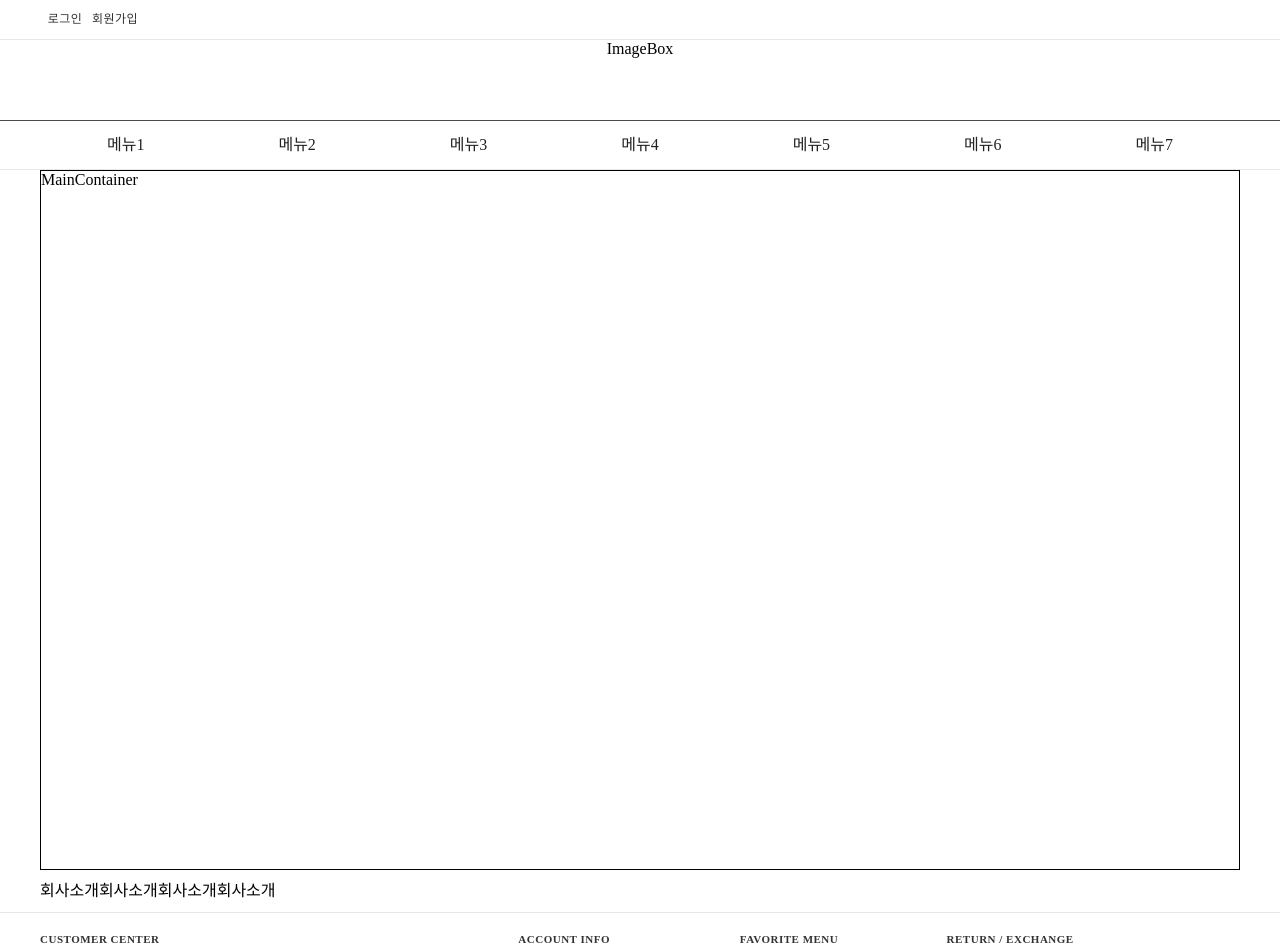
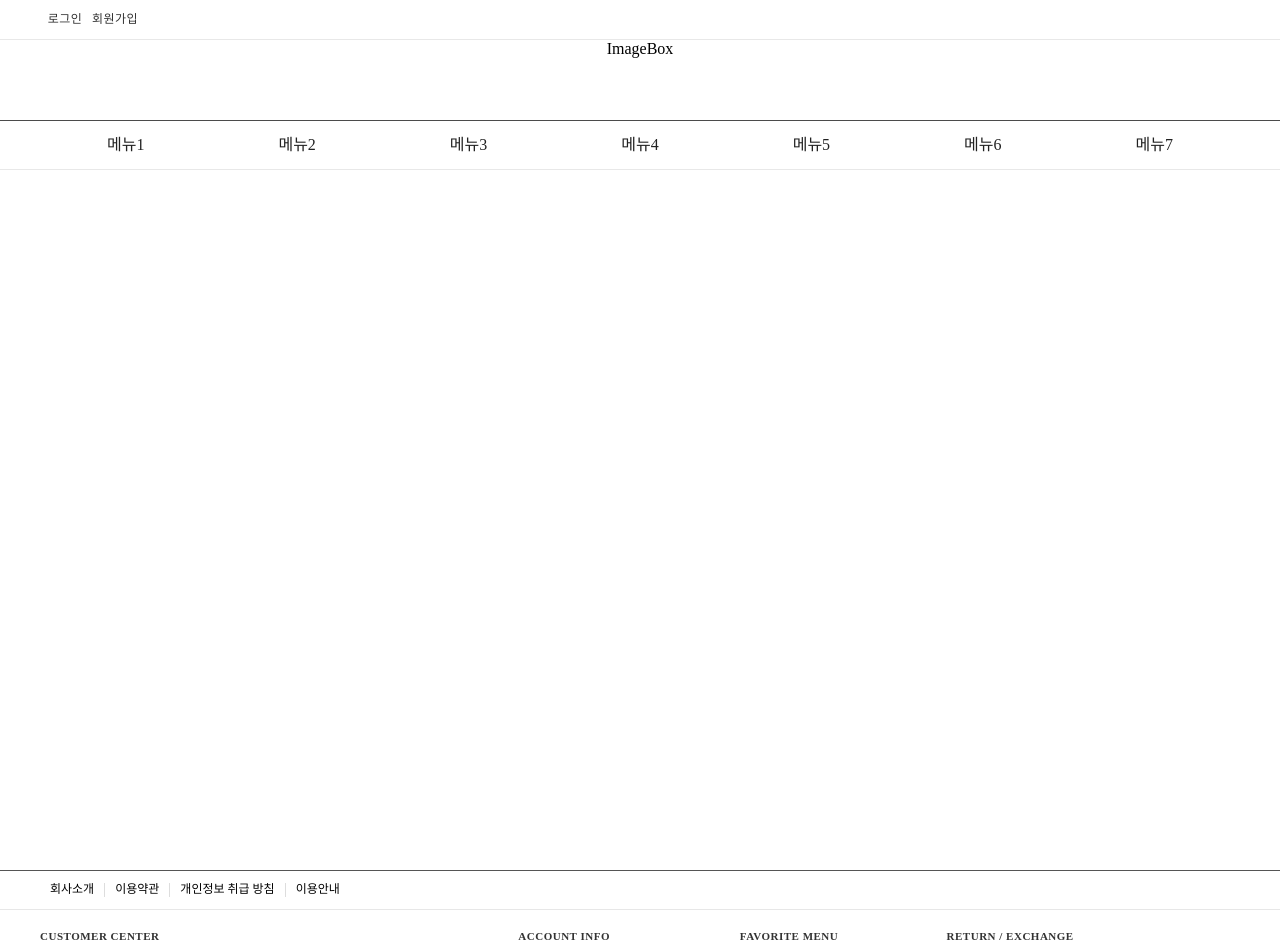
Before and after one commit to K-Soo/Shop_project, a Next.js app in the folder client/: page / in a window 1280 px wide. Shown: the top 952 px of the page. Built offline with nearby package versions, Linux system fonts and the light colour scheme; no server answers.

Commit message:
Fix : 푸터 수정

```diff
--- a/client/src/components/Layout/Footer/SubTop.tsx
+++ b/client/src/components/Layout/Footer/SubTop.tsx
@@ -1,5 +1,7 @@
 import React from 'react';
 import styled from 'styled-components';
+import Link from 'next/link';
+import {SUB_TOP_LISTS} from '../../../../utils/constants/footer';
 
 interface ISubTop {
   className?: string;
@@ -10,16 +12,20 @@ const SubTop: React.FC<ISubTop> = ({ className }) => {
     <section className={className}>
       <div className='container'>
         <ul className='container__lists'>
-          <li>회사소개</li>
-          <li>회사소개</li>
-          <li>회사소개</li>
-          <li>회사소개</li>
+          {SUB_TOP_LISTS.map((d) => (
+            <li key={d.value}>
+              <Link href={d.url}>
+                <a>
+                  {d.label}
+                </a>
+              </Link>
+            </li>
+          ))}
         </ul>
       </div>
     </section>
   )
 };
-
 
 export default styled(SubTop)`
   padding: 12px 0;
@@ -29,6 +35,18 @@ export default styled(SubTop)`
     margin: 0 auto;
     &__lists{
       display: flex;
+      box-sizing: border-box;
+      li{
+        font-size: 12px;
+        border-right: 1px solid #ddd;
+        padding: 0 10px;
+        &:last-child{
+          border-right: none;
+        }
+        a{
+          display:inline-block;
+        }
+      }
     }
   }
 `;
--- a/client/src/components/Layout/Footer/index.tsx
+++ b/client/src/components/Layout/Footer/index.tsx
@@ -34,4 +34,5 @@ const Footer: React.FC<IFooter> = ({ className }) => {
 
 
 export default styled(Footer)`
+border-top: 1px solid #555;
 `;
--- a/client/src/container/MainContainer.tsx
+++ b/client/src/container/MainContainer.tsx
@@ -9,7 +9,6 @@ interface IMainContainer {
 const MainContainer: React.FC<IMainContainer> = ({ className }) => {
   return (
     <main className={className}>
-      MainContainer
       {/* <DaumPost /> */}
     </main>
   )
@@ -19,6 +18,6 @@ const MainContainer: React.FC<IMainContainer> = ({ className }) => {
 export default styled(MainContainer)`
   max-width: 1200px;
   margin: 0 auto;
-  border: 1px solid #000;
+  /* border: 1px solid #000; */
   height: 700px;
 `;
--- a/client/utils/constants/footer.ts
+++ b/client/utils/constants/footer.ts
@@ -35,3 +35,10 @@ export const RETURN_EXCHANGE = [
   "지번: 부산시 금정구 장전동 400-31번지 4층",
   "자세한 교환·반품절차 안내는 문의란 및 공지사항을 참고해주세요",
 ] as const;
+
+export const SUB_TOP_LISTS = [
+  { label: '회사소개', value: 'login', url: '/auth/login' },
+  { label: '이용약관', value: 'register', url: '/auth/register' },
+  { label: '개인정보 취급 방침', value: 'register', url: '/auth/register' },
+  { label: '이용안내', value: 'register', url: '/auth/register' },
+] as const
```
